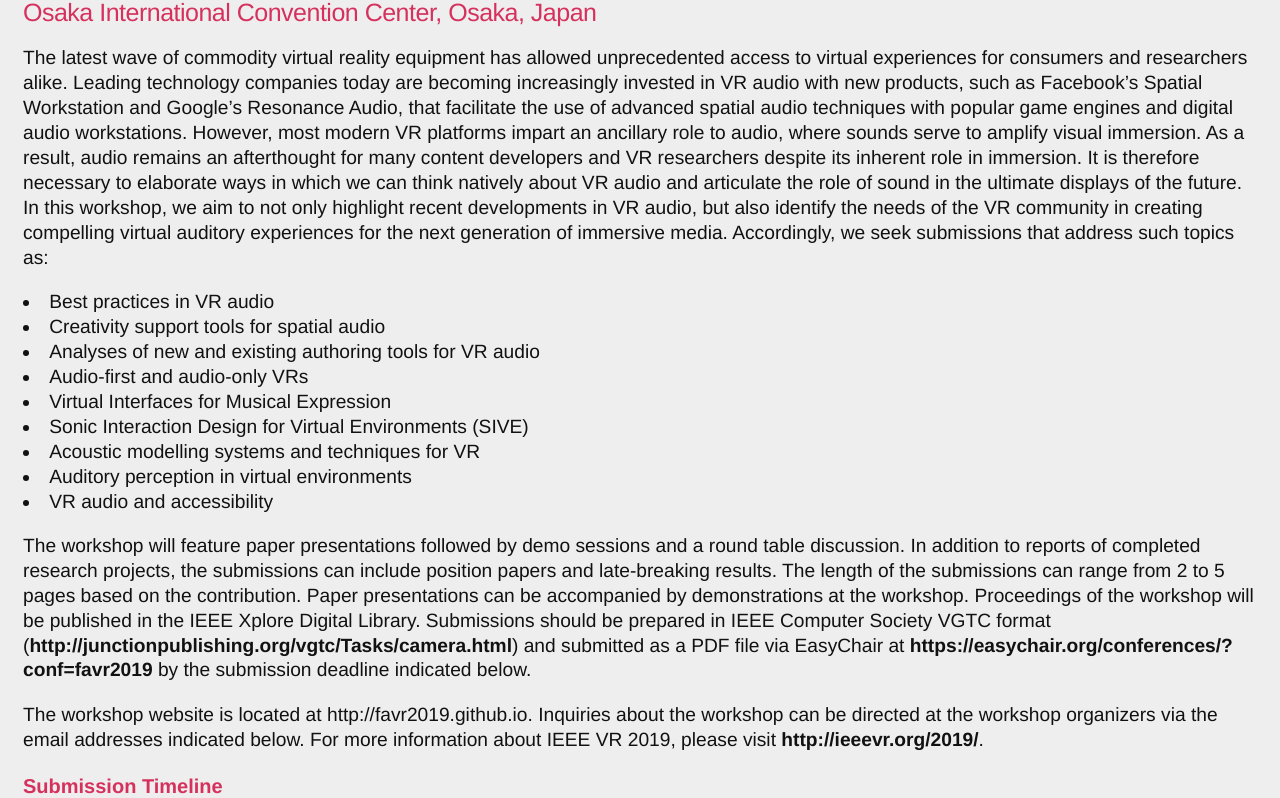
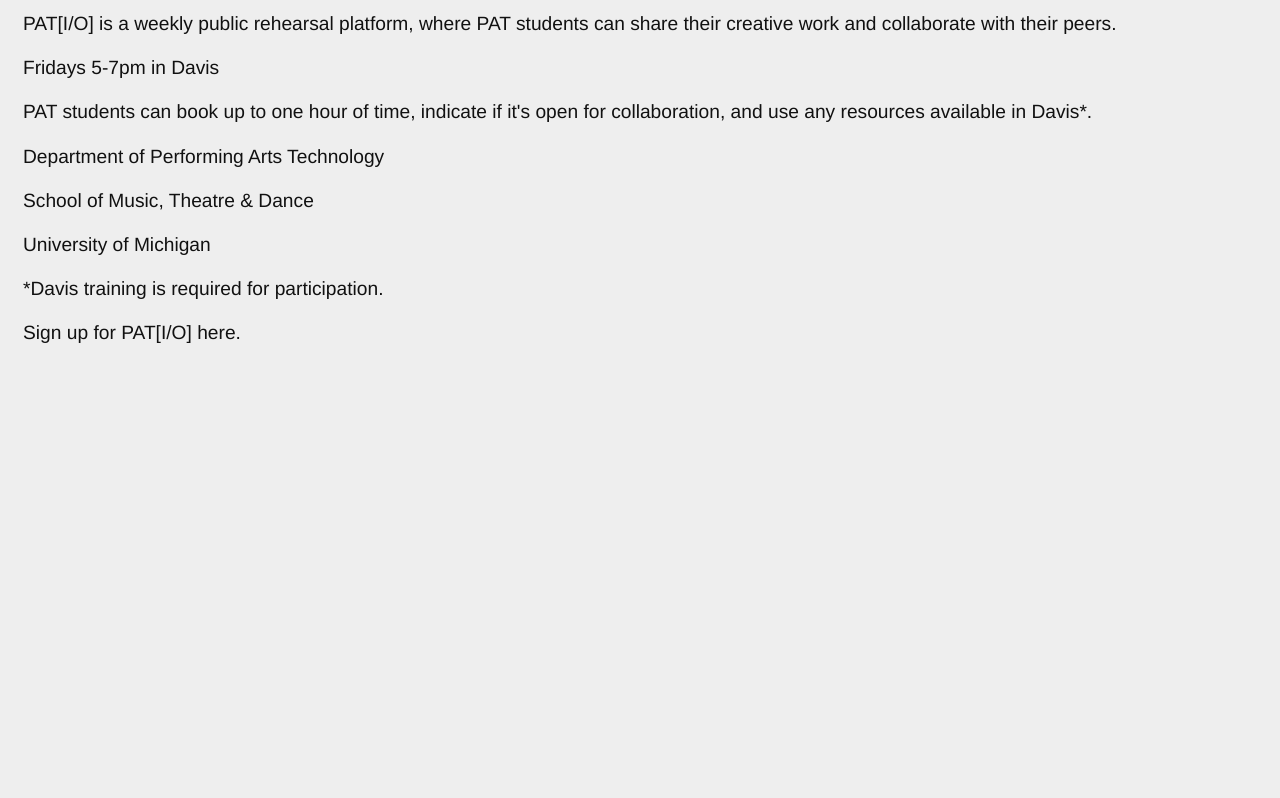
Before and after one commit to pat-i-o/pat-i-o.github.io, a plain HTML site: page index.html in a window 1280 px wide. Shown: the part 116-914 px from the top of the page. After the commit the page ends 800 px from the top, so only its background shows below. Drawn offline with Linux system fonts and the light colour scheme.

Commit message:
first update

```diff
--- a/index.html
+++ b/index.html
@@ -3,74 +3,27 @@
 
 <head>
   <meta charset="utf-8">
-  <title>IEEE VR 2019 Workshop on Future of Audio in VR (FAVR)</title>
+  <title>PAT[I/O]</title>
   <link rel="stylesheet" type="text/css" href="style.css">
 
 </head>
 
 <body>
-  <div id="title">FAVR 2019: FUTURE OF AUDIO IN VR</div>
-  <div id="subtitle"><b>IEEE VR Workshop</b>, March 24th, 2019</div>
-  <div id="subsubtitle">Osaka International Convention Center, Osaka, Japan</div>
+  <div id="title">PAT[I/O]</div>
+  <div id="subtitle"><b>A Weekly Public Rehearsal Platform</b></div>
   <div id="bio-container">
     <div class="bio">
 
-      <p>The latest wave of commodity virtual reality equipment has allowed
-      unprecedented access to virtual experiences for consumers and researchers
-      alike. Leading technology companies today are becoming increasingly
-      invested in VR audio with new products, such as Facebook’s Spatial
-      Workstation and Google’s Resonance Audio, that facilitate the use of
-      advanced spatial audio techniques with popular game engines and digital
-      audio workstations. However, most modern VR platforms impart an ancillary
-      role to audio, where sounds serve to amplify visual immersion. As a
-      result, audio remains an afterthought for many content developers and VR
-      researchers despite its inherent role in immersion. It is therefore
-      necessary to elaborate ways in which we can think natively about VR audio
-      and articulate the role of sound in the ultimate displays of the future.
-      In this workshop, we aim to not only highlight recent developments in VR
-      audio, but also identify the needs of the VR community in creating
-      compelling virtual auditory experiences for the next generation of
-      immersive media. Accordingly, we seek submissions that address such topics
-      as:</p>
+      <p>PAT[I/O] is a weekly public rehearsal platform, where PAT students can share their creative work and collaborate with their peers.</p>
 
-        <li>Best practices in VR audio
-        <li>Creativity support tools for spatial audio
-        <li>Analyses of new and existing authoring tools for VR audio
-        <li>Audio-first and audio-only VRs
-        <li>Virtual Interfaces for Musical Expression
-        <li>Sonic Interaction Design for Virtual Environments (SIVE)
-        <li>Acoustic modelling systems and techniques for VR
-        <li>Auditory perception in virtual environments
-        <li>VR audio and accessibility
+<p>Fridays 5-7pm in Davis</p>
+<p>PAT students can book up to one hour of time, indicate if it's open for collaboration, and use any resources available in Davis*.</p>
+<p>Department of Performing Arts Technology</p>
+<p>School of Music, Theatre & Dance</p>
+<p>University of Michigan</p>
+<p>*Davis training is required for participation.</p>
 
-      </p>
-      The workshop will feature paper presentations followed by demo sessions
-      and a round table discussion. In addition to reports of completed research
-      projects, the submissions can include position papers and late-breaking
-      results. The length of the submissions can range from 2 to 5 pages based
-      on the contribution. Paper presentations can be accompanied by
-      demonstrations at the workshop. Proceedings of the workshop will be
-      published in the IEEE Xplore Digital Library. Submissions should be
-      prepared in IEEE Computer Society VGTC format
-      (<b><a
-      href="http://junctionpublishing.org/vgtc/Tasks/camera.html"
-      target="new">http://junctionpublishing.org/vgtc/Tasks/camera.html</a></b>) and submitted as a
-      PDF file via EasyChair at <b><a
-      href="https://easychair.org/conferences/?conf=favr2019"
-      target="new">https://easychair.org/conferences/?conf=favr2019</a></b> by the
-      submission deadline indicated below.</p>
-
-      The workshop website is located at http://favr2019.github.io. Inquiries about
-      the workshop can be directed at the workshop organizers via the email addresses
-      indicated below. For more information about IEEE VR 2019, please visit
-      <b><a href="http://ieeevr.org/2019/" target="new">http://ieeevr.org/2019/</a></b>.
-
-      <div class="title">Submission Timeline</div>
-      <span style="line-height: 0.5; display: block; margin-bottom:10px;">
-        Submissions due: January 25th, 2019</p>
-        Notification of acceptance: February 7th, 2019</p>
-        Camera-ready submission due: February 19th, 2019
-      </span>
+      <p> Sign up for PAT[I/O] <a href="https://forms.gle/BMzrf9sYPxbxNJeW9">here</a>.</p>
 
 
 </body>
```
